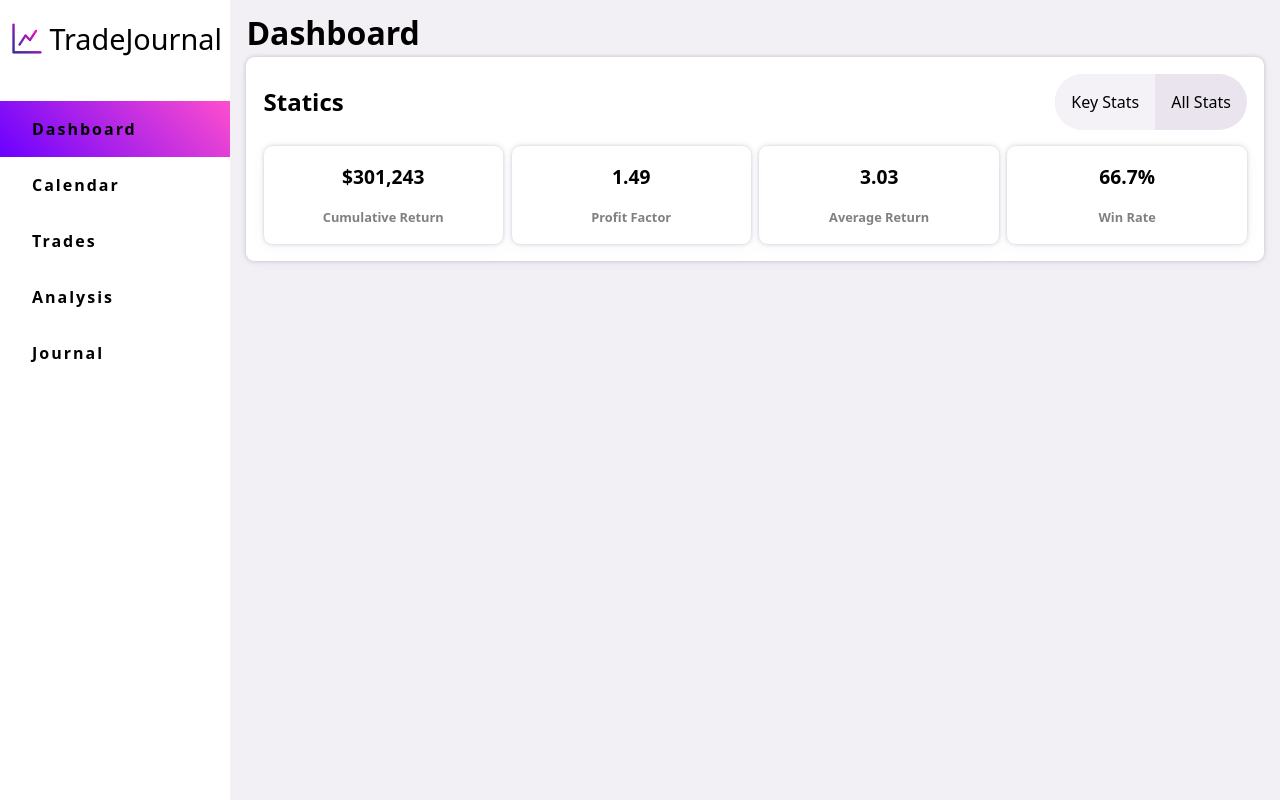
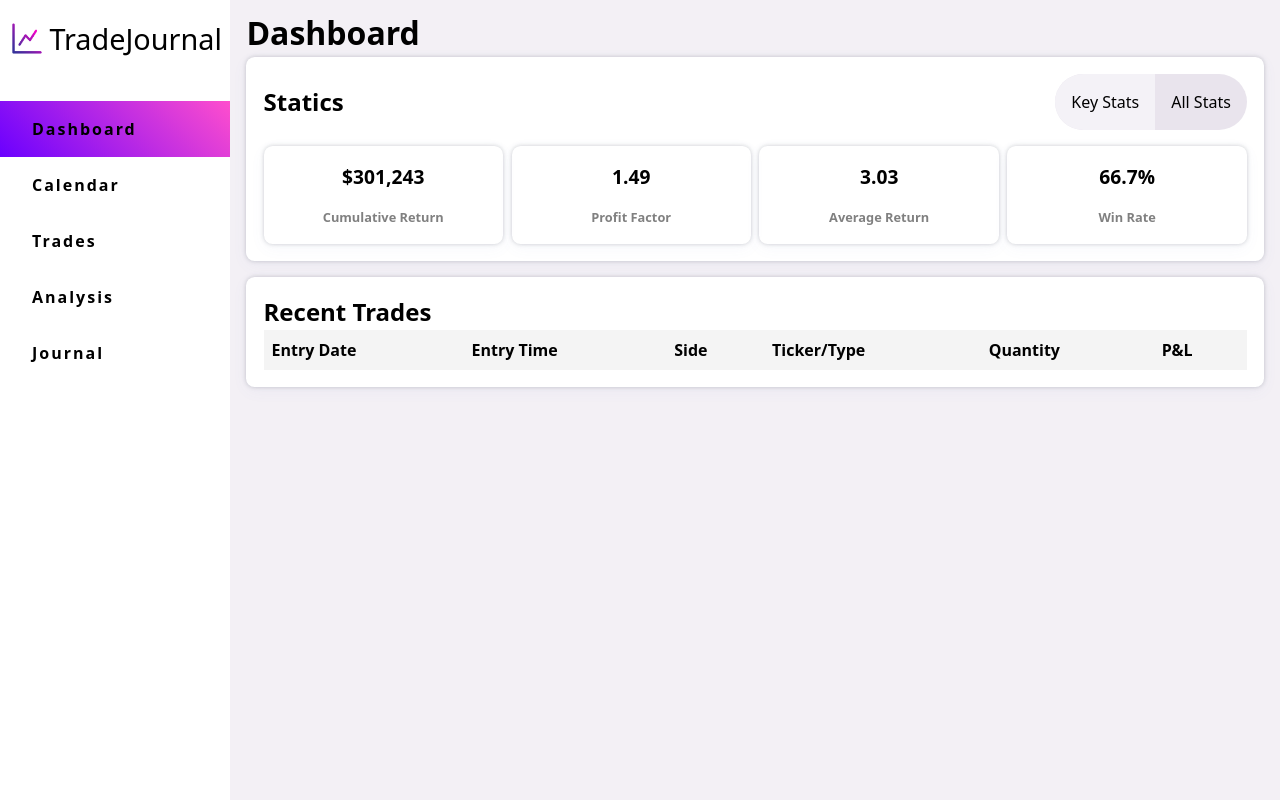
Before and after one commit to yousebastian1618/tradejournal, a Next.js app: page /dashboard in a window 1280 px wide. Built offline with nearby package versions, Linux system fonts and the light colour scheme.

Commit message:
started working on recent trades

```diff
--- a/src/app/(app)/dashboard/page.tsx
+++ b/src/app/(app)/dashboard/page.tsx
@@ -1,9 +1,12 @@
 import DashboardStatistics from "@/components/Dashboard/Statistics/Statistics";
+import DashboardRecentTrades from "@/components/Dashboard/RecentTrades/RecentTrades";
+import './style.scss';
 
 export default function DashboardPage() {
   return (
     <div className={'dashboard'}>
       <DashboardStatistics />
+      <DashboardRecentTrades />
     </div>
   )
 }
--- a/src/app/(app)/dashboard/style.scss
+++ b/src/app/(app)/dashboard/style.scss
@@ -1,3 +1,6 @@
 .dashboard {
   width: 100%;
+  display: flex;
+  flex-direction: column;
+  gap: 1rem;
 }
--- a/src/app/globals.css
+++ b/src/app/globals.css
@@ -28,6 +28,15 @@ body {
   /*color: var(--foreground);*/
   /*font-family: Arial, Helvetica, sans-serif;*/
 }
+
+.component-container {
+  border-radius: 1ex;
+  padding: 2ex;
+  width: 100%;
+  background-color: white;
+  box-shadow: rgba(67, 71, 85, 0.27) 0 0 0.25em, rgba(90, 125, 188, 0.05) 0 0.25em 1em;
+}
+
 .component-title {
   font-size: 1.5rem;
   font-weight: bold;
--- /dev/null
+++ b/src/components/Dashboard/RecentTrades/RecentTrades.tsx
@@ -0,0 +1,28 @@
+import './style.scss';
+import {recentTradesHeaders} from "@/objects";
+
+const tableHeaders = recentTradesHeaders;
+
+
+export default function DashboardRecentTrades() {
+  return (
+    <div className={'recent-trades-container component-container'}>
+      <h1 className={'component-title'}>Recent Trades</h1>
+      <div className={'table-container'}>
+        <table className={'table'}>
+          <thead>
+            <tr>
+              {tableHeaders.map((header) => {
+                return (
+                  <th key={header}>{header}</th>
+                )
+              })}
+            </tr>
+          </thead>
+          <tbody>
+          </tbody>
+        </table>
+      </div>
+    </div>
+  )
+}
--- /dev/null
+++ b/src/components/Dashboard/RecentTrades/style.scss
@@ -0,0 +1,15 @@
+.recent-trades-container {
+  .table-container {
+    .table {
+      border-collapse: collapse;
+      width: 100%;
+      th, td {
+        padding: 8px;
+        text-align: left;
+      }
+      th {
+        background-color: #f4f4f4;
+      }
+    }
+  }
+}
--- a/src/components/Dashboard/Statistics/Statistics.tsx
+++ b/src/components/Dashboard/Statistics/Statistics.tsx
@@ -13,7 +13,7 @@ export default function DashboardStatistics() {
   const [stats, setStats] = useState('keyStats');
 
   return (
-    <div className={'dashboard-statistics'}>
+    <div className={'dashboard-statistics component-container'}>
       <div className={'dashboard-statistics-header'}>
         <h1 className={'component-title'}>Statics</h1>
         <span className={'stats-toggle'}>
--- a/src/components/Dashboard/Statistics/style.scss
+++ b/src/components/Dashboard/Statistics/style.scss
@@ -1,9 +1,4 @@
 .dashboard-statistics {
-  border-radius: 1ex;
-  padding: 2ex;
-  width: 100%;
-  background-color: white;
-  box-shadow: rgba(67, 71, 85, 0.27) 0 0 0.25em, rgba(90, 125, 188, 0.05) 0 0.25em 1em;
   &-header {
     display: flex;
     justify-content: space-between;
--- a/src/helpers/index.ts
+++ b/src/helpers/index.ts
@@ -15,7 +15,9 @@ export const formatNumber = (value: number, type: string) => {
     const minutes = Math.floor(seconds / 60);
     seconds %= 60;
     if (days) return `${days}D ${hours}H ${minutes}M ${seconds}S`;
-    return `${hours}H ${minutes}M ${seconds}S`;
+    if (hours) return `${hours}H ${minutes}M ${seconds}S`;
+    if (minutes) return `${minutes}M ${seconds}S`;
+    return `${seconds}S`;
   }
   if (type === 'percentage') {
     return value * 100 + '%';
--- a/src/objects/index.ts
+++ b/src/objects/index.ts
@@ -110,6 +110,15 @@ export const sampleDashboardStatisticsTimeStats = [
   }
 ]
 
+export const recentTradesHeaders = [
+  'Entry Date',
+  'Entry Time',
+  'Side',
+  'Ticker/Type',
+  'Quantity',
+  'P&L'
+]
+
 
 
 // cumulative return
```
